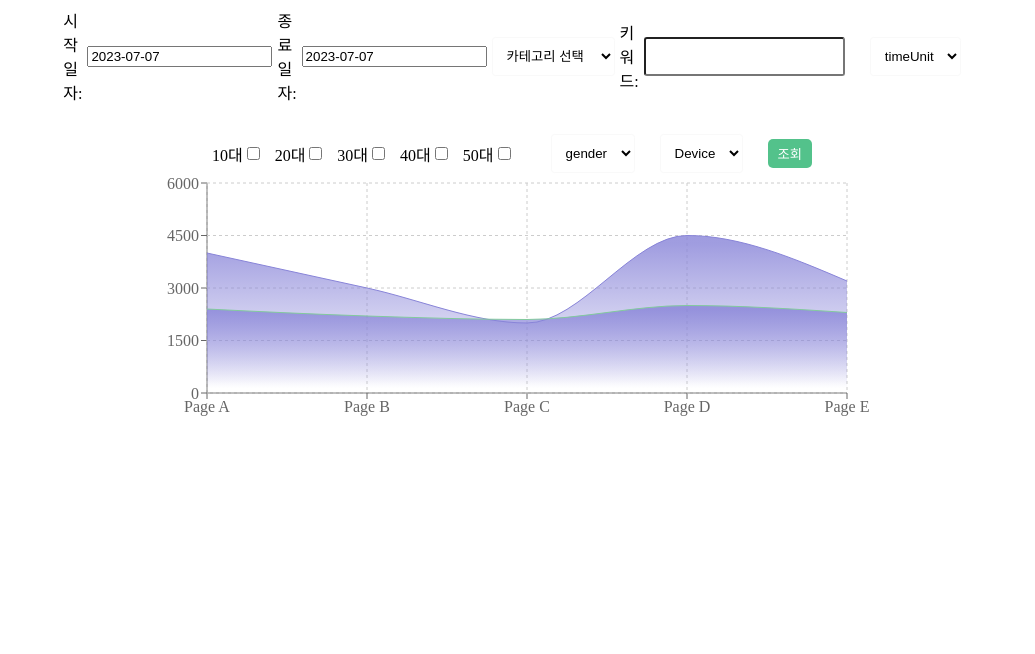
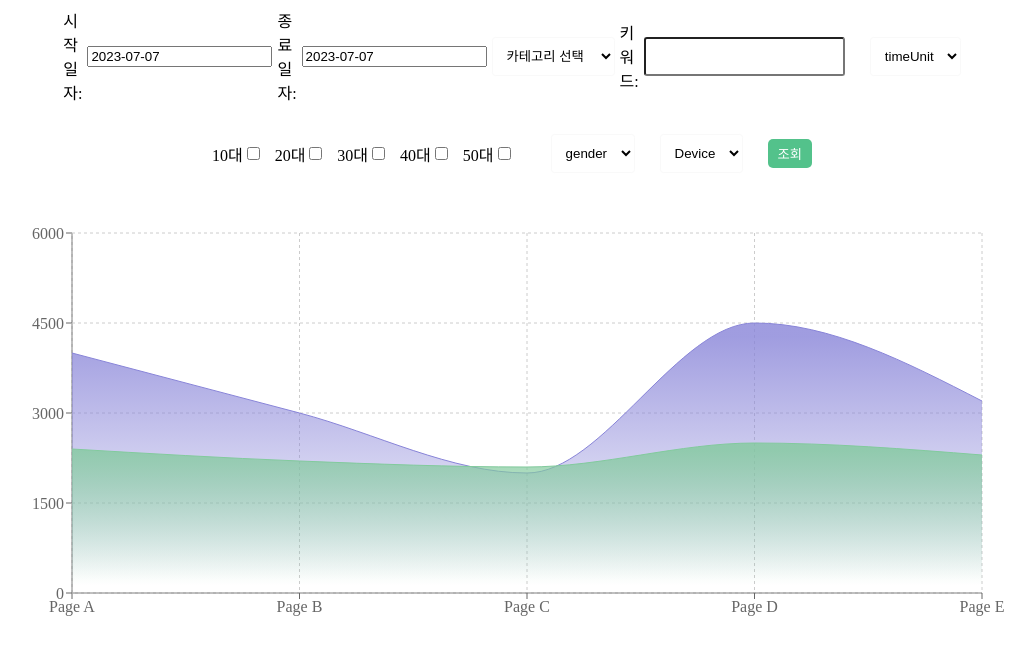
Before and after one commit to amh6281/Shopping-insight, a React (Vite) app: page / in a window 1280 px wide. Both pictures are taken after a click on the button "조회". Shown: the top 654 px of the page, without its empty margins (128-1163 px from the left). Built offline with nearby package versions, Linux system fonts and the light colour scheme.

Commit message:
Chart 크기 변경

```diff
--- a/src/components/Chart.tsx
+++ b/src/components/Chart.tsx
@@ -45,19 +45,18 @@ const data = [
 ];
 
 const Container = styled.div`
-  width: 100%;
-  height: 100%;
   display: flex;
   align-items: center;
   justify-content: center;
+  margin-top: 50px;
 `;
 
 const Chart = () => {
   return (
     <Container>
       <AreaChart
-        width={730}
-        height={250}
+        width={1000}
+        height={400}
         data={data}
         margin={{ top: 10, right: 30, left: 0, bottom: 0 }}
       >
@@ -67,8 +66,8 @@ const Chart = () => {
             <stop offset="95%" stopColor="#8884d8" stopOpacity={0} />
           </linearGradient>
           <linearGradient id="colorPv" x1="0" y1="0" x2="0" y2="1">
-            <stop offset="5%" stopColor="#8884d8" stopOpacity={0.8} />
-            <stop offset="95%" stopColor="#8884d8" stopOpacity={0} />
+            <stop offset="5%" stopColor="#82ca9d" stopOpacity={0.8} />
+            <stop offset="95%" stopColor="#82ca9d" stopOpacity={0} />
           </linearGradient>
         </defs>
         <XAxis dataKey="name" />
```
